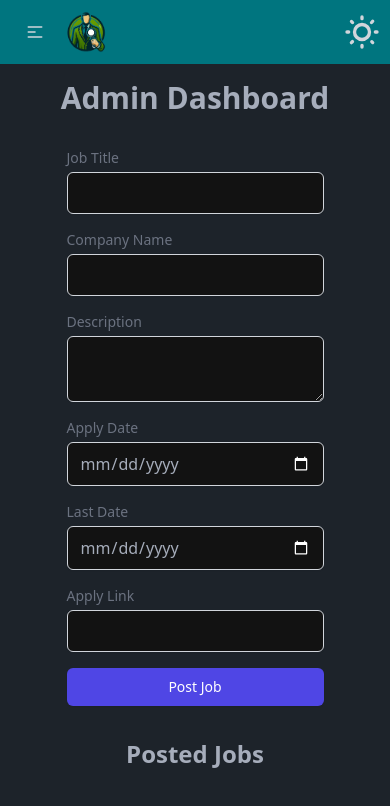
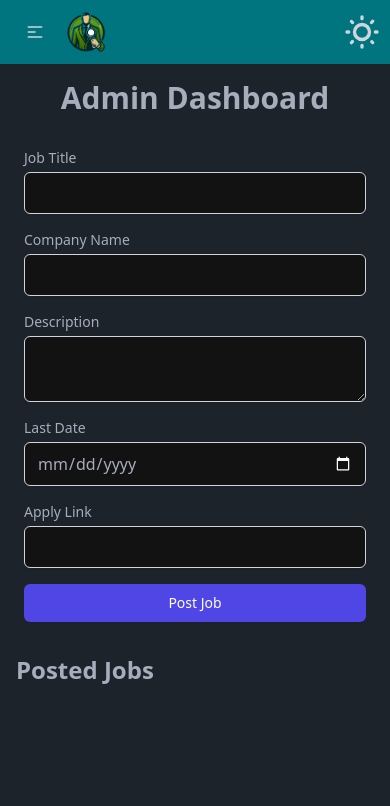
Before and after one commit to Ujjwal05T/Minor-Project, a React (Vite) app in the folder placementPortal/: page /admin in a window 390 px wide. Shown: the top 806 px of the page. Built offline with nearby package versions, Linux system fonts and the light colour scheme.

Commit message:
Some minor changes

```diff
--- a/placementPortal/src/App.jsx
+++ b/placementPortal/src/App.jsx
@@ -28,9 +28,13 @@ function App() {
   return (
     <>
     <Router>
+
+      { loading ? <Loading /> :
+      <>
+
       <Navbar/>
-      { loading ? <Loading /> :
         <Routes>
+
       <Route path="/" element={<Home />} />
       <Route path="/register" element={<Auth />} />
       <Route path="/login" element={<Login />} />
@@ -38,6 +42,7 @@ function App() {
       <Route path="/admin" element={<AdminPanel />} />
       <Route path="/practice" element={<Practice />} />
       </Routes>
+      </>
       }
     </Router>
     </>
--- a/placementPortal/src/components/AdminPanel.jsx
+++ b/placementPortal/src/components/AdminPanel.jsx
@@ -36,10 +36,10 @@ function AdminPanel() {
   return (
     <div className="container mx-auto p-4 ">
       <h1 className="text-3xl font-bold text-center mb-8">Admin Dashboard</h1>
-      <div className="flex flex-wrap justify-center">
-      <form onSubmit={handleSubmit} className="space-y-4 lg:w-[60%]">
+      <div className="flex md:flex-wrap md:justify-center">
+      <form onSubmit={handleSubmit} className="space-y-4 w-full mx-2 md:w-[60%]">
         <div>
-          <label className="block text-sm font-medium text-gray-500">Job Title</label>
+          <label className="block text-sm font-medium ">Job Title</label>
           <input
             type="text"
             name="jobTitle"
@@ -50,7 +50,7 @@ function AdminPanel() {
           />
         </div>
         <div>
-          <label className="block text-sm font-medium text-gray-500">Company Name</label>
+          <label className="block text-sm font-medium ">Company Name</label>
           <input
             type="text"
             name="companyName"
@@ -61,7 +61,7 @@ function AdminPanel() {
           />
         </div>
         <div>
-          <label className="block text-sm font-medium text-gray-500">Description</label>
+          <label className="block text-sm font-medium">Description</label>
           <textarea
             name="description"
             value={formData.description}
@@ -70,19 +70,9 @@ function AdminPanel() {
             required
           />
         </div>
+
         <div>
-          <label className="block text-sm font-medium text-gray-500">Apply Date</label>
-          <input
-            type="date"
-            name="applyDate"
-            value={formData.applyDate}
-            onChange={handleChange}
-            className="mt-1 block w-full px-3 py-2 border border-gray-300 rounded-md shadow-sm focus:outline-none focus:ring-indigo-500 focus:border-indigo-500 sm:text-sm"
-            required
-          />
-        </div>
-        <div>
-          <label className="block text-sm font-medium text-gray-500">Last Date</label>
+          <label className="block text-sm font-medium ">Last Date</label>
           <input
             type="date"
             name="lastDate"
@@ -93,7 +83,7 @@ function AdminPanel() {
           />
         </div>
         <div>
-          <label className="block text-sm font-medium text-gray-500">Apply Link</label>
+          <label className="block text-sm font-medium">Apply Link</label>
           <input
             type="url"
             name="applyLink"
@@ -113,7 +103,7 @@ function AdminPanel() {
         </div>
       </form>
       </div>
-      <div className="mt-8 flex flex-wrap justify-center">
+      <div className="mt-8 flex md:flex-wrap md:justify-center">
         <h2 className="text-2xl font-bold mb-4">Posted Jobs</h2>
         <ul>
           {jobs.map((job, index) => (
--- a/placementPortal/src/components/Auth.jsx
+++ b/placementPortal/src/components/Auth.jsx
@@ -37,11 +37,11 @@ function Auth() {
       };
   return (
     <div>
-  <div className="max-w-md mx-auto mt-10">
+  <div className="max-w-md mx-auto mt-10 md:shadow-lg rounded-lg bg-inherit p-3 py-6">
       <h2 className="text-2xl font-bold mb-6 text-center">Register</h2>
       <form onSubmit={handleSubmit} className="space-y-4 mx-3">
         <div>
-          <label className="block text-sm font-medium text-gray-700">Username</label>
+          <label className="block text-sm font-medium ">Username</label>
           <input
             type="text"
             name="username"
@@ -52,7 +52,7 @@ function Auth() {
           />
         </div>
         <div>
-          <label className="block text-sm font-medium text-gray-700">Email</label>
+          <label className="block text-sm font-medium ">Email</label>
           <input
             type="email"
             name="email"
@@ -63,7 +63,7 @@ function Auth() {
           />
         </div>
         <div>
-          <label className="block text-sm font-medium text-gray-700">Role</label>
+          <label className="block text-sm font-medium ">Role</label>
           <select
             name="role"
             value={formData.role}
@@ -77,7 +77,7 @@ function Auth() {
           </select>
         </div>
         <div>
-          <label className="block text-sm font-medium text-gray-700">Password</label>
+          <label className="block text-sm font-medium ">Password</label>
           <input
             type="password"
             name="password"
--- a/placementPortal/src/components/Loading.jsx
+++ b/placementPortal/src/components/Loading.jsx
@@ -2,7 +2,7 @@ import React from 'react'
 
 function Loading() {
   return (
-    <div className="flex items-center justify-center min-h-screen">
+    <div className="flex items-center justify-center min-h-screen bg-zinc-500">
     <span className="loading loading-ring loading-lg"></span>
   </div>
 
--- a/placementPortal/src/components/Login.jsx
+++ b/placementPortal/src/components/Login.jsx
@@ -32,11 +32,11 @@ function Login() {
   };
 
   return (
-    <div className="max-w-md mx-auto mt-10">
+    <div className="max-w-md mx-auto mt-10 md:shadow-lg rounded-lg bg-inherit p-3 py-6">
       <h2 className="text-2xl font-bold mb-6 text-center">Login</h2>
-      <form onSubmit={handleSubmit} className="space-y-4 mx-3">
+      <form onSubmit={handleSubmit} className="space-y-4 mx-3 ">
         <div>
-          <label className="block text-sm font-medium text-gray-700">Email</label>
+          <label className="block text-sm font-medium ">Email</label>
           <input
             type="email"
             name="email"
@@ -47,7 +47,7 @@ function Login() {
           />
         </div>
         <div>
-          <label className="block text-sm font-medium text-gray-700">Password</label>
+          <label className="block text-sm font-medium">Password</label>
           <input
             type="password"
             name="password"
--- a/placementPortal/src/components/Navbar.jsx
+++ b/placementPortal/src/components/Navbar.jsx
@@ -4,10 +4,10 @@ import logo from "../assets/Designer__1_-removebg-preview (1).png";
 
 function Navbar() {
   return (
-    <div className="navbar  bg-[#00757F] text-gray-300">
+    <div className="navbar  bg-[#00757F] ">
       <div className="navbar-start">
         <div className="dropdown">
-          <div tabIndex={0} role="button" className="btn btn-ghost lg:hidden">
+          <div tabIndex={0} role="button" className="btn btn-ghost lg:hidden text-gray-300 ">
             <svg
               xmlns="http://www.w3.org/2000/svg"
               className="h-5 w-5"
@@ -24,7 +24,7 @@ function Navbar() {
           </div>
           <ul
             tabIndex={0}
-            className="menu menu-sm dropdown-content bg-base-100 rounded-box z-[1] mt-3 w-52 p-2 shadow">
+            className="menu menu-md dropdown-content bg-base-100 rounded-box z-[1] mt-3 w-52 p-2 shadow">
               <li>
                 <Link to="/register">Register/Login</Link>
               </li>
@@ -37,14 +37,17 @@ function Navbar() {
             <li>
             <Link to='/admin'>Admin</Link>
             </li>
+            <li>
+            <Link to='/practice'>Practice</Link>
+          </li>
           </ul>
         </div>
         <div className="h-auto w-12 text-white font-bold">
             <img src={logo} alt="" />
         </div>
-        <a className="btn btn-ghost text-xl hidden lg:inline-flex">Placement Portal</a>
+        <a className="btn btn-ghost text-xl hidden lg:inline-flex text-gray-300">Placement Portal</a>
       </div>
-      <div className="navbar-center hidden lg:flex font-bold">
+      <div className="navbar-center hidden lg:flex font-bold text-gray-300">
         <ul className="menu menu-horizontal px-1">
           <li>
           <Link to='/'>Home</Link>
@@ -60,10 +63,10 @@ function Navbar() {
           </li>
         </ul>
       </div>
-      <div className="navbar-end">
+      <div className="navbar-end text-gray-300">
       <label className="swap swap-rotate">
   {/* this hidden checkbox controls the state */}
-  <input type="checkbox" className="theme-controller" value="winter" />
+  <input type="checkbox" className="theme-controller " value="winter" />
 
   {/* sun icon */}
   <svg
```
